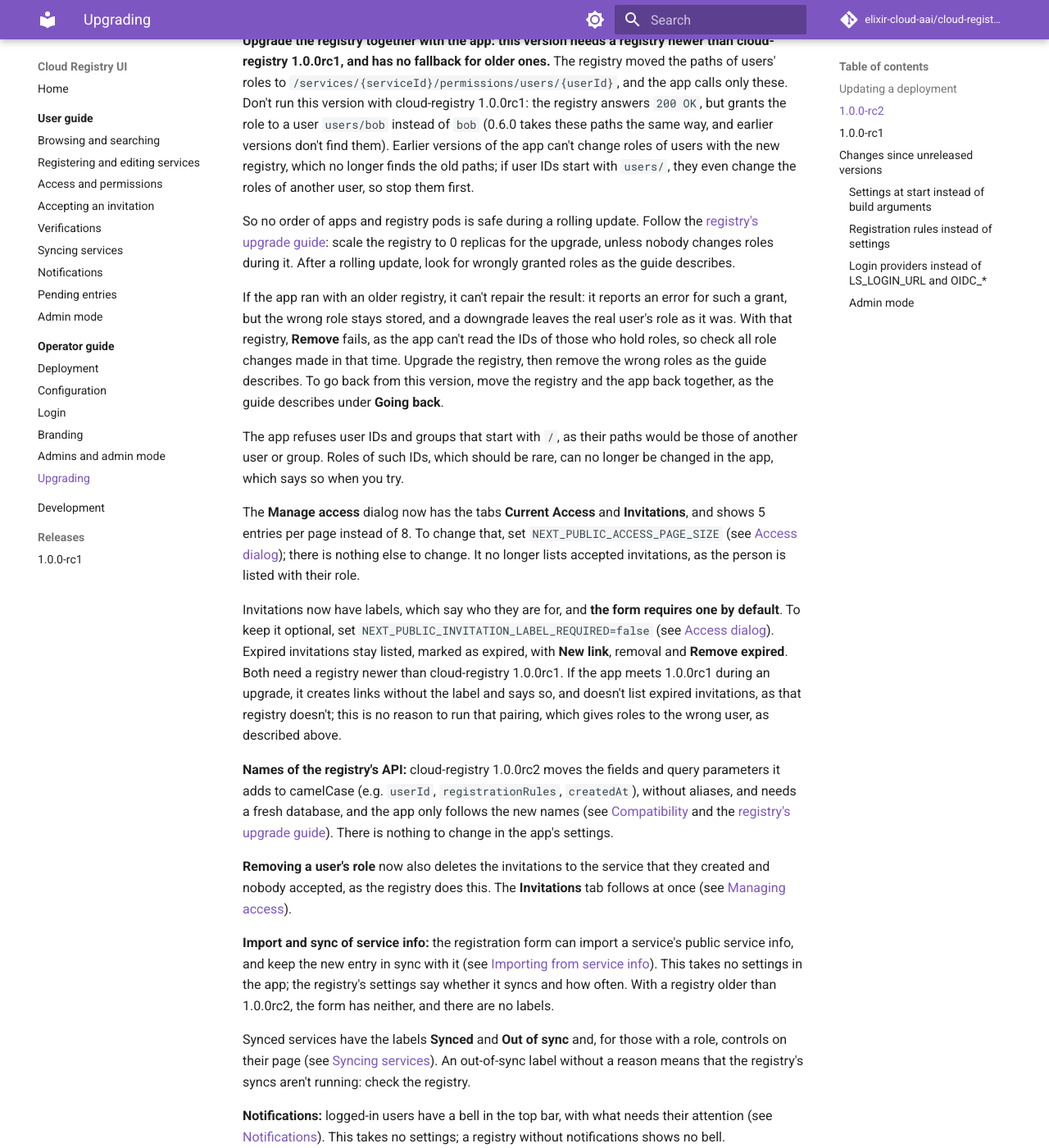
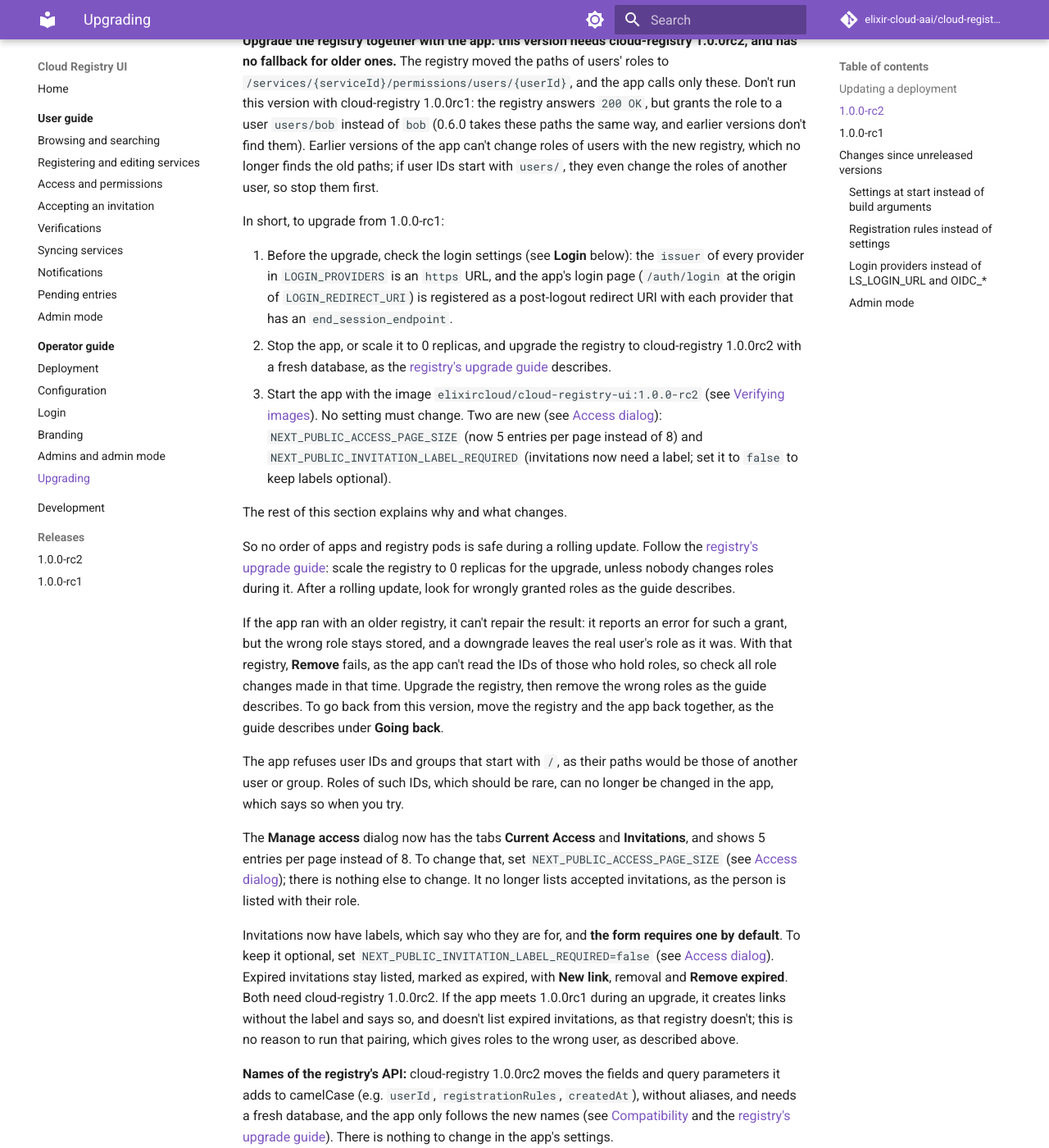
Before and after one commit to elixir-cloud-aai/cloud-registry-ui, an MkDocs documentation site: the page built from docs/operator-guide/upgrading.md, in a window 1280 px wide and 1400 px high, scrolled down 573 px. Shown: the whole window at 82% size. Built offline with MkDocs 1.6.1 and Material for MkDocs 9.7.7, drawn with Linux system fonts in a browser that asks for light colours; comment, search, counter and statistics services are not loaded.

Commit message:
build: prepare the 1.0.0-rc2 release
Set the version and date in package.json and CITATION.cff (authors
unchanged: no new committers since 1.0.0-rc1), add the curated release
notes, and update the upgrade notes and the compatibility docs for
cloud-registry 1.0.0rc2, with the upgrade steps in short.

Co-Authored-By: Claude Opus 5.5 <noreply@anthropic.com>

```diff
--- a/docs/operator-guide/upgrading.md
+++ b/docs/operator-guide/upgrading.md
@@ -22,8 +22,8 @@ again.
 
 ## 1.0.0-rc2
 
-**Upgrade the registry together with the app: this version needs a registry
-newer than cloud-registry 1.0.0rc1, and has no fallback for older ones.** The
+**Upgrade the registry together with the app: this version needs
+cloud-registry 1.0.0rc2, and has no fallback for older ones.** The
 registry moved the paths of users' roles to
 `/services/{serviceId}/permissions/users/{userId}`, and the app calls only
 these. Don't run this version with cloud-registry 1.0.0rc1: the registry
@@ -32,6 +32,26 @@ answers `200 OK`, but grants the role to a user `users/bob` instead of `bob`
 Earlier versions of the app can't change roles of users with the new registry,
 which no longer finds the old paths; if user IDs start with `users/`, they even
 change the roles of another user, so stop them first.
+
+In short, to upgrade from 1.0.0-rc1:
+
+1. Before the upgrade, check the login settings (see **Login** below): the
+   `issuer` of every provider in `LOGIN_PROVIDERS` is an `https` URL, and
+   the app's login page (`/auth/login` at the origin of
+   `LOGIN_REDIRECT_URI`) is registered as a post-logout redirect URI with
+   each provider that has an `end_session_endpoint`.
+2. Stop the app, or scale it to 0 replicas, and upgrade the registry to
+   cloud-registry 1.0.0rc2 with a fresh database, as the [registry's upgrade
+   guide](https://cloud-registry.readthedocs.io/en/latest/upgrading/#from-100rc1)
+   describes.
+3. Start the app with the image `elixircloud/cloud-registry-ui:1.0.0-rc2`
+   (see [Verifying images](deployment.md#verifying-images)). No setting must
+   change. Two are new (see [Access dialog](configuration.md#access-dialog)):
+   `NEXT_PUBLIC_ACCESS_PAGE_SIZE` (now 5 entries per page instead of 8) and
+   `NEXT_PUBLIC_INVITATION_LABEL_REQUIRED` (invitations now need a label;
+   set it to `false` to keep labels optional).
+
+The rest of this section explains why and what changes.
 
 So no order of apps and registry pods is safe during a rolling update. Follow
 the [registry's upgrade guide](https://cloud-registry.readthedocs.io/en/latest/upgrading/#from-100rc1):
@@ -63,7 +83,7 @@ requires one by default**. To keep it optional, set
 `NEXT_PUBLIC_INVITATION_LABEL_REQUIRED=false` (see [Access
 dialog](configuration.md#access-dialog)). Expired invitations stay listed,
 marked as expired, with **New link**, removal and **Remove expired**. Both
-need a registry newer than cloud-registry 1.0.0rc1. If the app meets 1.0.0rc1
+need cloud-registry 1.0.0rc2. If the app meets 1.0.0rc1
 during an upgrade, it creates links without the label and says so, and doesn't
 list expired invitations, as that registry doesn't; this is no reason to run
 that pairing, which gives roles to the wrong user, as described above.
--- a/mkdocs.yml
+++ b/mkdocs.yml
@@ -84,4 +84,5 @@ nav:
       - Upgrading: operator-guide/upgrading.md
   - Development: development.md
   - Releases:
+      - "1.0.0-rc2": releases/1.0.0-rc2.md
       - "1.0.0-rc1": releases/1.0.0-rc1.md
--- a/package.json
+++ b/package.json
@@ -1,6 +1,6 @@
 {
     "name": "elixir-cloud-registry-frontend",
-    "version": "1.0.0-rc1",
+    "version": "1.0.0-rc2",
     "private": true,
     "packageManager": "bun@1.4.4",
     "scripts": {
```
Also changed, not shown: README.md (+3 -3 lines), docs/operator-guide/index.md (+3 -3 lines), docs/releases/1.0.0-rc2.md (added, +92 -0 lines), docs/user-guide/access.md (+3 -3 lines), 1 other file.
